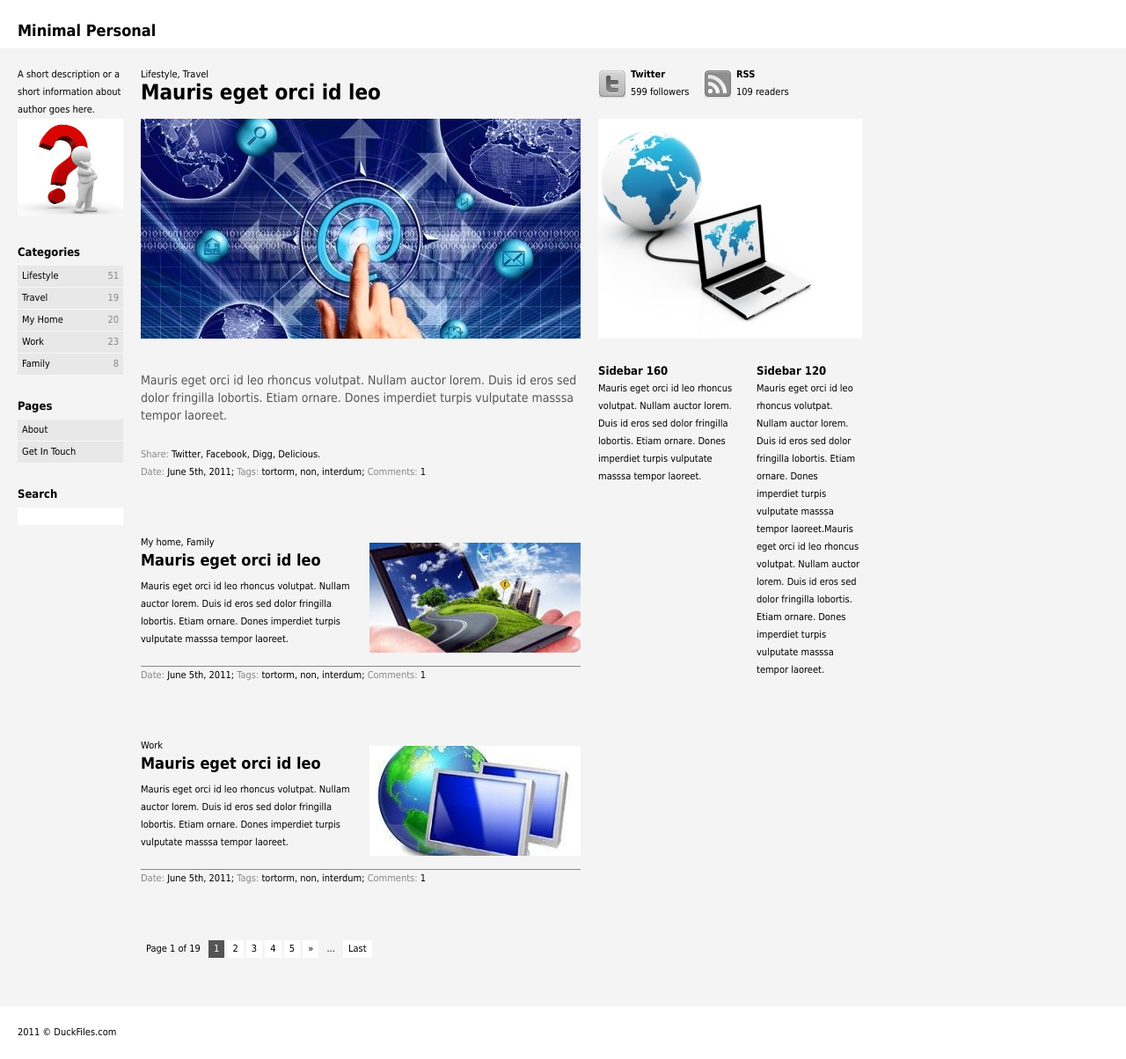
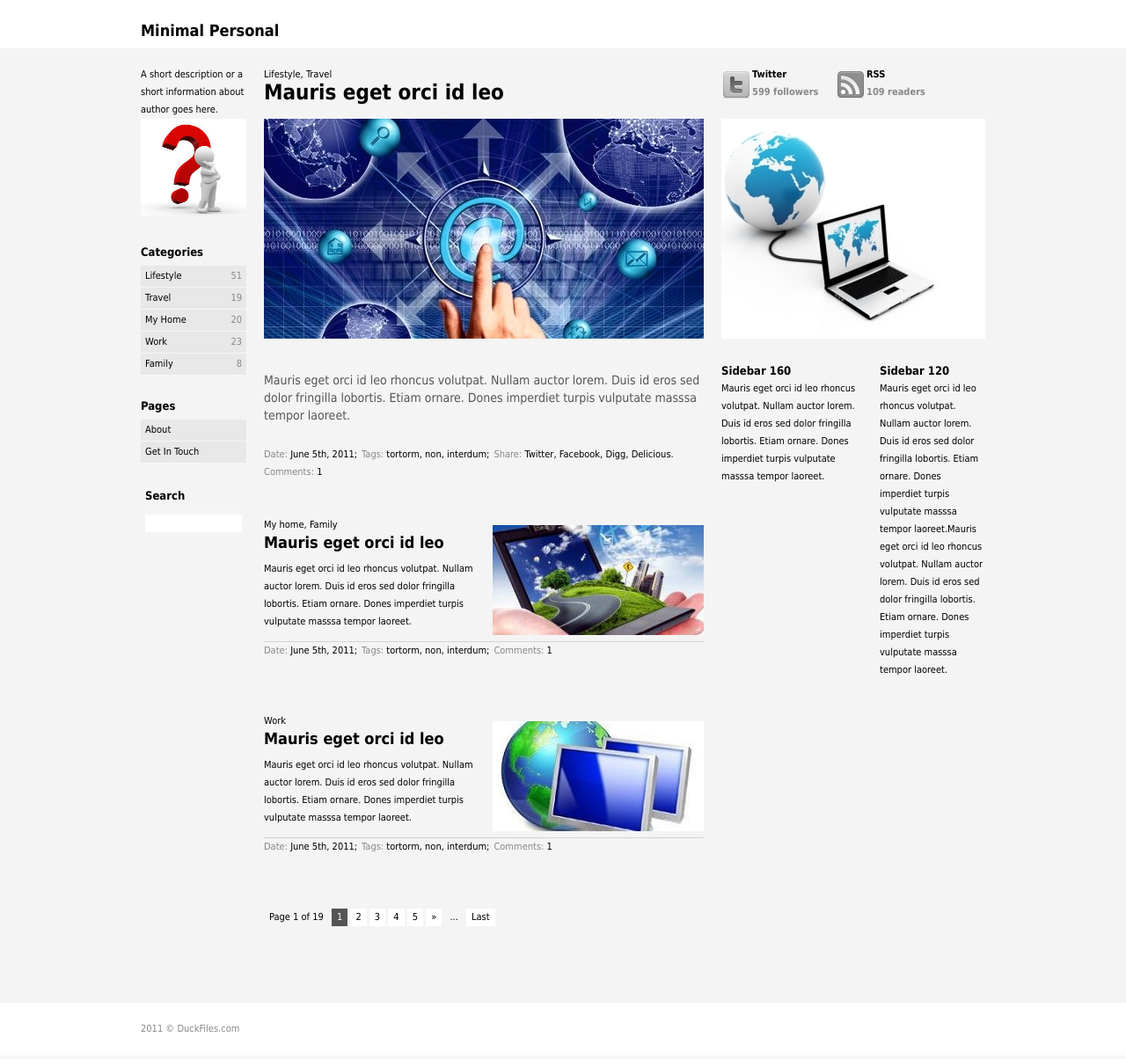
Before and after one commit to LydmilaS/geekhub_frontend, a PHP site: page /homework5/index.html in a window 1280 px wide. Shown: the whole page at 88% size. After the commit the page ends 1173 px from the top, so only its background shows below. Run offline with PHP 8.4, Linux system fonts and the light colour scheme.

Commit message:
Modified homework5

```diff
--- a/homework5/css/style.css
+++ b/homework5/css/style.css
@@ -10,20 +10,28 @@ h1 {
 	font-weight: bold;
 }
 
-h3 {
+h3, label {
 	font-weight: bold;
 	font-size: 13px;
 }
 
+a {
+	text-decoration: none;
+	color: inherit;
+}
 .wrapper {
 	width: 960px;
 	margin-left: 20px;
+	margin: 0 auto;
+}
 
-}
+/*---------------------------------------- header ---------------------------------*/
 
 .header {
 	padding: 25px 0 10px;
 }
+
+/*---------------------------------------- main -----------------------------------*/
 
 .main {
 	background-color: #f4f4f4;
@@ -32,6 +40,7 @@ h3 {
 	overflow: hidden;
 }
 
+/*---------------------------------------left-sidebar-------------------------------*/
 .left-sidebar {
 	width: 120px;
 	float: left;
@@ -43,7 +52,7 @@ h3 {
 	height: auto;
 }
 
-.left-sidebar h3 {
+.left-sidebar h3, .search {
 	margin: 25px 0 5px;
 }
 
@@ -69,10 +78,16 @@ input[type="search"] {
 	border: none;
 }
 
+/*---------------------------------------content----------------------------------*/
+
 .content {
     width: 500px;
     float: left;
     margin-right: 20px;
+}
+
+.content a {
+	color: #888;
 }
 
 .big-post h2 {
@@ -87,16 +102,13 @@ input[type="search"] {
 	padding: 30px 0 25px;
 }
 
-.big-post-list li {
+.share {
 	display: inline-block;
 }
 
-li.first-item {
-	display: block;
-}
-
-.big-post-list span, .mini-post span {
-	color: #888888;
+.date, .comment, .tag {
+	float: left;
+	margin-right: 5px;
 }
 
 .mini-post {
@@ -113,42 +125,30 @@ li.first-item {
 }
 
 .mini-post_info h2+p{
-	padding: 10px 0 20px;
+	padding: 10px 0 12px;
+}
+
+.content li {
+	display: inline-block;
+}
+
+ul.mini-post>li {
+	margin-bottom: 60px;
 }
 .mini-post_info {
 	width: 240px;
 	float: left;
 }
 
-.mini-post ul {
-	border-top:1px solid #888888;
-	clear: both;
+.mini-post-border {
+	border-bottom: 1px solid lightgrey;
 }
-
-.mini-post li {
-	display: inline-block;
-}
-
-.right-sidebar {
-    width: 300px;
-    overflow: hidden;
-}
-
-.social_net {
-	float: left;
-	width: 120px;
-}
-
 .pagination li {
 	display: inline-block;
 	background-color: white;
     padding: 0 6px;
 }
 
-
-.pagination {
-    margin-top: 60px;
-}
 
 .pagination a {
 	text-decoration: none;
@@ -171,17 +171,59 @@ li.no_bac, li.no_bac:hover {
 	background: none;
 }
 
-.social_net img {
-	float: left;
-	padding: 5px 5px 0 0;
+/*------------------------------------------right-sidebar---------------------------*/
+
+.right-sidebar {
+    width: 300px;
+    overflow: hidden;
+    position: relative;
 }
 
-.social_net p{
-	font-weight: bold;
+.social_net li {
+    width: 95px;
+    padding-left: 35px;
+    float: left;
+    height: 32px;
+    font-weight: bold;
+}
+
+.social_net span {
+	color: #888;
+	display: block;
+}
+
+.social_net a {
+  display:block;
+  height: 32px;
+  background: url(../images/icon.png) no-repeat;
+
+ }
+
+#tw a {
+    width: 32px;
+    position: absolute;
+    left: 0px;
+    top: 5px;
+}
+
+#tw a:hover {
+  background-position: 1px -32px;
+}
+
+#rss a  {
+	background-position: -32px 0;
+    position: absolute;
+    width: 32px;
+    left: 130px;
+    top: 5px
+}
+
+#rss a:hover {
+  background-position: -32px -32px;
 }
 
 .net {
-	padding: 20px 0;
+	padding: 28px 0 20px;
 }
 
 .right-sidebar120 {
@@ -194,7 +236,15 @@ li.no_bac, li.no_bac:hover {
     float: left;
 }
 
+/*----------------------------------------------footer-------------------------------------*/
+
+.footer a {
+	text-decoration: none;
+	color: #888888;
+}
+
 .footer {
 	padding: 20px 0;
 	clear: both;
+	color: #888888;
 }
--- a/homework5/index.html
+++ b/homework5/index.html
@@ -30,40 +30,78 @@
 						<li><a href="#">About</a></li>
 						<li><a href="#">Get In Touch</a></li>
 					</ul>
-					<h3>Search</h3>
-					<input type="search" name="search">
+					<form action="#" method="GET">
+						<ul>
+							<li class="search no_bac"><label for="search">Search</label></li>
+							<li class="no_bac"><input type="search" name="search" id="search"></li>
+						</ul>
+					</form>
 				</div>
 				<div class="content">
 					<div class="big-post">
-						<p>Lifestyle, Travel</p>
+						<ul class="head_tag">
+							<li>Lifestyle,</li>
+							<li>Travel</li>
+						</ul>
 						<h2>Mauris eget orci id leo</h2>
 						<img src="images/big_post.jpg" alt="web">
 						<p>
 							Mauris eget orci id leo rhoncus volutpat. Nullam auctor lorem. Duis id eros sed dolor fringilla lobortis. Etiam ornare. Dones imperdiet turpis vulputate masssa tempor laoreet.
 						</p>
-						<ul class="big-post-list">
-							<li class="first-item"><span class="">Share:</span> Twitter, Facebook, Digg, Delicious.</li>
-							<li><span class="">Date:</span> June 5th, 2011;</li>
-							<li><span class="">Tags:</span> tortorm, non, interdum;</li>
-							<li><span class="">Comments:</span> 1</li>
+						<ul class="share">
+							<li><a href="">Share:</a></li>
+							<li>Twitter,</li>
+							<li>Facebook,</li>
+							<li>Digg,</li>
+							<li>Delicious.</li>
+						</ul>
+						<ul class="date">
+							<li><a href="#">Date:</a></li>
+							<li>June 5th, 2011;</li>
+						</ul>
+						<ul class="tag">
+							<li><a href="#">Tags:</a></li>
+							<li>tortorm,</li>
+							<li>non,</li>
+							<li>interdum;</li>
+						</ul>
+						<ul class="comment">
+							<li><a href="#">Comments:</a></li>
+							<li> 1</li>
 						</ul>
 					</div>
-					<div class="mini-post">
+					<ul class="mini-post">
+						<li>
+							<div class="mini-post-border">
 								<div class="mini-post_info">
-							<p>My home, Family</p>
+									<ul class="head_tag">
+										<li>My home,</li>
+										<li>Family</li>
+									</ul>
 									<h2>Mauris eget orci id leo</h2>
 									<p>
 										Mauris eget orci id leo rhoncus volutpat. Nullam auctor lorem. Duis id eros sed dolor fringilla lobortis. Etiam ornare. Dones imperdiet turpis vulputate masssa tempor laoreet.
 									</p>
 								</div>
 								<img src="images/mini-post1.jpg" alt="">
-							<ul class="">
-								<li><span class="">Date:</span> June 5th, 2011;</li>
-								<li><span class="">Tags:</span> tortorm, non, interdum;</li>
-								<li><span class="">Comments:</span> 1</li>
+							</div>
+							<ul class="date">
+								<li><a href="#">Date:</a></li>
+								<li>June 5th, 2011;</li>
 							</ul>
-					</div>
-					<div class="mini-post">
+							<ul class="tag">
+								<li><a href="#">Tags:</a></li>
+								<li>tortorm,</li>
+								<li>non,</li>
+								<li>interdum;</li>
+							</ul>
+							<ul class="comment">
+								<li><a href="#">Comments:</a></li>
+								<li> 1</li>
+							</ul>
+						</li>
+						<li>
+							<div class="mini-post-border">
 								<div class="mini-post_info">
 									<p>Work</p>
 									<h2>Mauris eget orci id leo</h2>
@@ -72,13 +110,23 @@
 									</p>
 								</div>
 								<img src="images/mini-post2.jpg" alt="">
-							<ul class="">
-								<li><span class="">Date:</span> June 5th, 2011;</li>
-								<li><span class="">Tags:</span> tortorm, non, interdum;</li>
-								<li><span class="">Comments:</span> 1</li>
+							</div>
+							<ul class="date">
+								<li><a href="#">Date:</a></li>
+								<li>June 5th, 2011;</li>
 							</ul>
-
-					</div>
+							<ul class="tag">
+								<li><a href="#">Tags:</a></li>
+								<li>tortorm,</li>
+								<li>non,</li>
+								<li>interdum;</li>
+							</ul>
+							<ul class="comment">
+								<li><a href="#">Comments:</a></li>
+								<li> 1</li>
+							</ul>
+						</li>
+					</ul>
 					    <div class="pagination">
 				            <ul>
 				                <li class="no_bac">Page 1 of 19</li>
@@ -94,16 +142,10 @@
       					</div>
 				</div>
 				<div class="right-sidebar">
-					<div class="social_net">
-						<a href="#"><img src="images/icon-tw-grey.png" alt="icon_twitter"></a>
-						<p>Twitter</p>
-						<span>599 followers</span>
-					</div>
-					<div class="social_net">
-						<a href="#"><img src="images/icon-rss-grey.png" alt="icon_rss"></a>
-						<p>RSS</p>
-						<span>109 readers</span>
-					</div>
+					<ul class="social_net">
+						<li id="tw"><a href="#"></a>Twitter<span>599 followers</span></li>
+						<li id="rss"><a href="#"></a>RSS<span>109 readers</span></li>
+					</ul>
 					<img class="net" src="images/net.jpg" alt="netbook">
 					<div class="right-sidebar160">
 						<h3>Sidebar 160</h3>
@@ -122,7 +164,7 @@
 		</div>
 		<div class="footer">
 			<div class="wrapper">
-				<p>2011 &copy; DuckFiles.com</p>
+				<p>2011 &copy; <a href="#">DuckFiles.com</a></p>
 			</div>
 		</div>
 	</body>
```
Also changed, not shown: homework5/images/icon-tw-grey.png (deleted), homework5/images/icon.png (added), homework5/images/rss.png (deleted), homework5/images/tw.png (deleted). Lines whose indentation alone changed are shown as unchanged.
